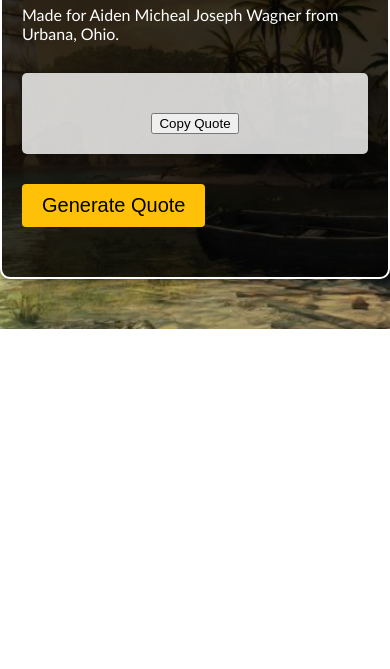
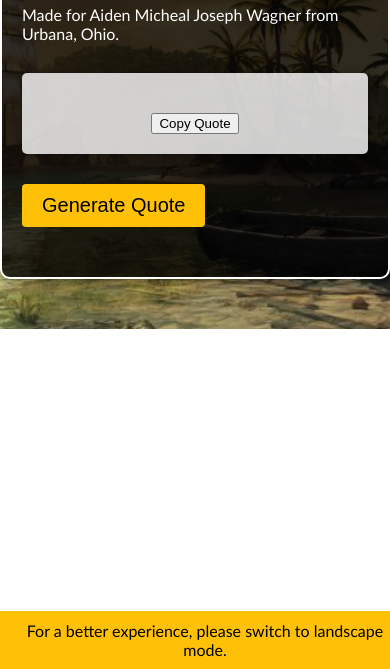
Before and after one commit to PanyBavl/legendary-and-awesome-pirate-quote-generator-to-inspite-the-pirate-youth, a plain HTML site: page index.html in a window 390 px wide. Shown: the part 175-844 px from the top of the page. Drawn offline with Linux system fonts and the light colour scheme.

Commit message:
Update index.html

```diff
--- a/index.html
+++ b/index.html
@@ -113,6 +113,35 @@
         <ul id="quoteList"></ul>
     </div>
     <script>
+        window.addEventListener('DOMContentLoaded', function () {
+            function checkOrientation() {
+                if (window.innerWidth < window.innerHeight) {
+                    // User is in portrait mode
+                    var message = document.createElement('div');
+                    message.innerHTML = 'For a better experience, please switch to landscape mode.';
+                    message.style.backgroundColor = '#FFC107';
+                    message.style.color = '#000';
+                    message.style.padding = '10px';
+                    message.style.textAlign = 'center';
+                    message.style.position = 'fixed';
+                    message.style.bottom = '0';
+                    message.style.left = '0';
+                    message.style.width = '100%';
+                    document.body.appendChild(message);
+                }
+            }
+
+            checkOrientation();
+
+            window.addEventListener('resize', function () {
+                var message = document.getElementById('orientationMessage');
+                if (message) {
+                    message.parentNode.removeChild(message);
+                }
+                checkOrientation();
+            });
+        });
+
         const pirateQuotes = [
             "Avast, me hearties! Embrace the spirit of adventure and let the sea be your playground.",
             "Fear not the storm, for a true pirate's spirit is unbreakable.",
```
